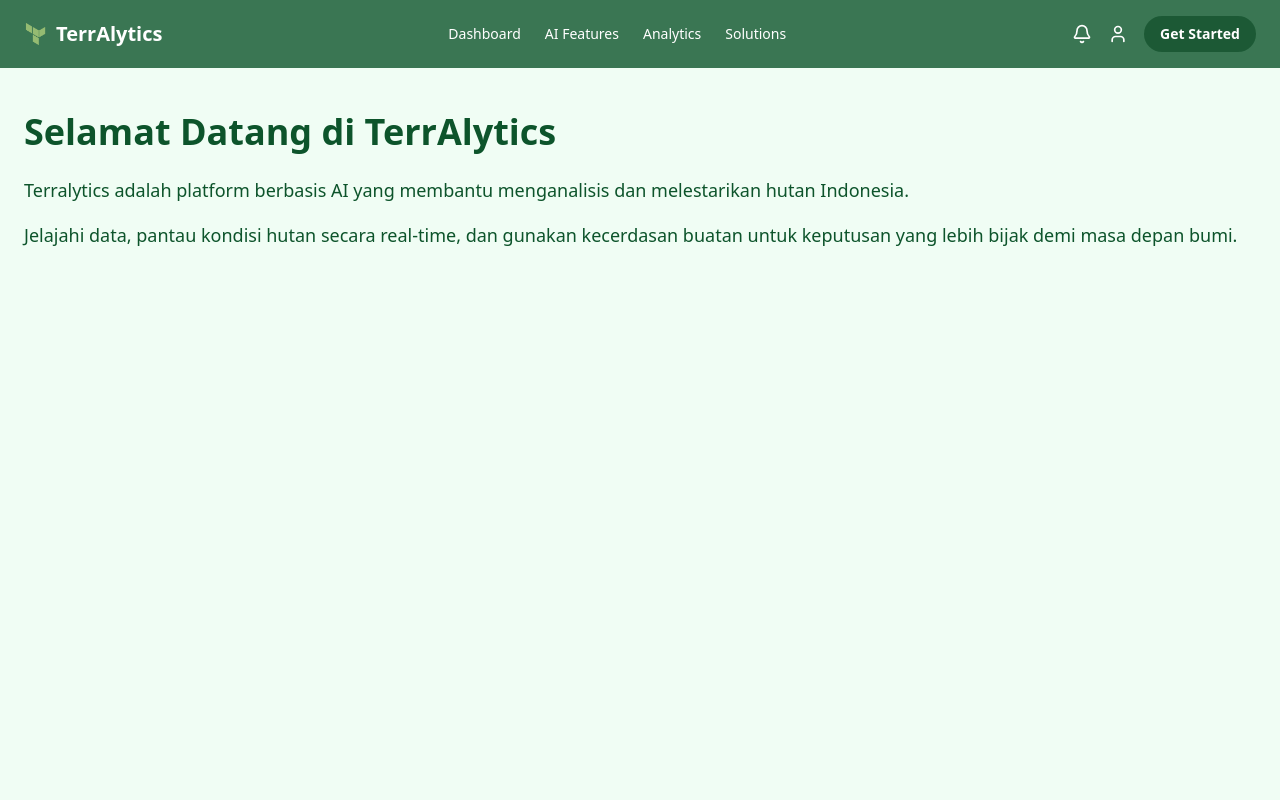
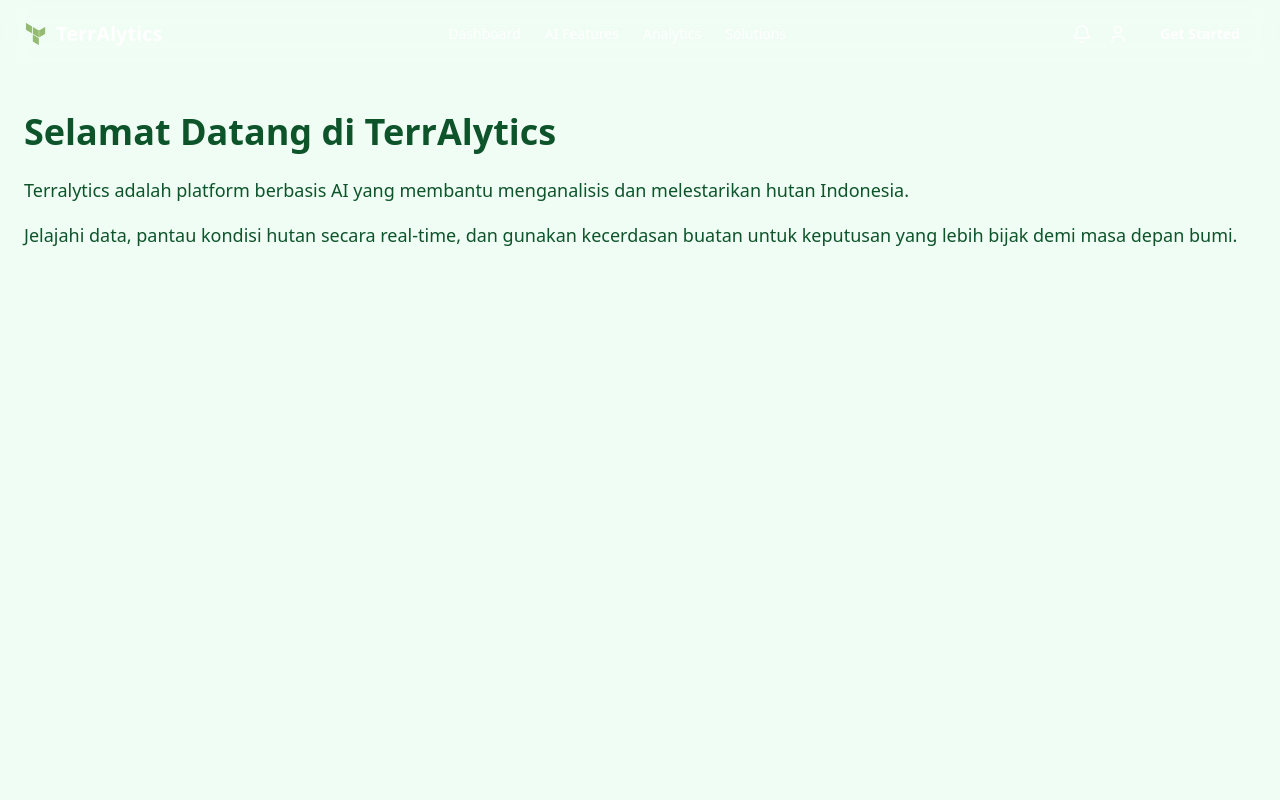
Before and after one commit to adamwahyuh/terralytics, a Next.js app: page / in a window 1280 px wide. Shown: the top 800 px of the page. Built offline with nearby package versions, Linux system fonts and the light colour scheme.

Commit message:
add some color im not sure

```diff
--- a/src/app/globals.css
+++ b/src/app/globals.css
@@ -1,6 +1 @@
 @import "tailwindcss";
-
-:root {
-  --primary-color: #14532dcc;
-  --hover: hover:text-green-500;
-}
--- a/src/components/Navbar.tsx
+++ b/src/components/Navbar.tsx
@@ -11,7 +11,7 @@ export default function Navbar() {
   const company = aboutCompany[0];
   const color = colorTheme[0];
   return (
-    <header className="fixed top-0 w-full z-50 backdrop-blur-md bg-green-900/80 text-white">
+    <header className={`fixed top-0 w-full z-50 backdrop-blur-md bg-${color.navColor} text-white`}>
       <div className="max-w-7xl mx-auto px-6 py-4 flex justify-between items-center">
         {/* Logo */}
         <div >
--- a/src/lib/coloring.ts
+++ b/src/lib/coloring.ts
@@ -1,7 +1,8 @@
 export const colorTheme = [
     {
         textHover: "hover:text-green-500",
-        primaryColor : "",
+        primaryColor : "green-900",
+        navColor: "green-900/80",
         cursorPointer: "cursor-pointer"
     }
 ];
```
